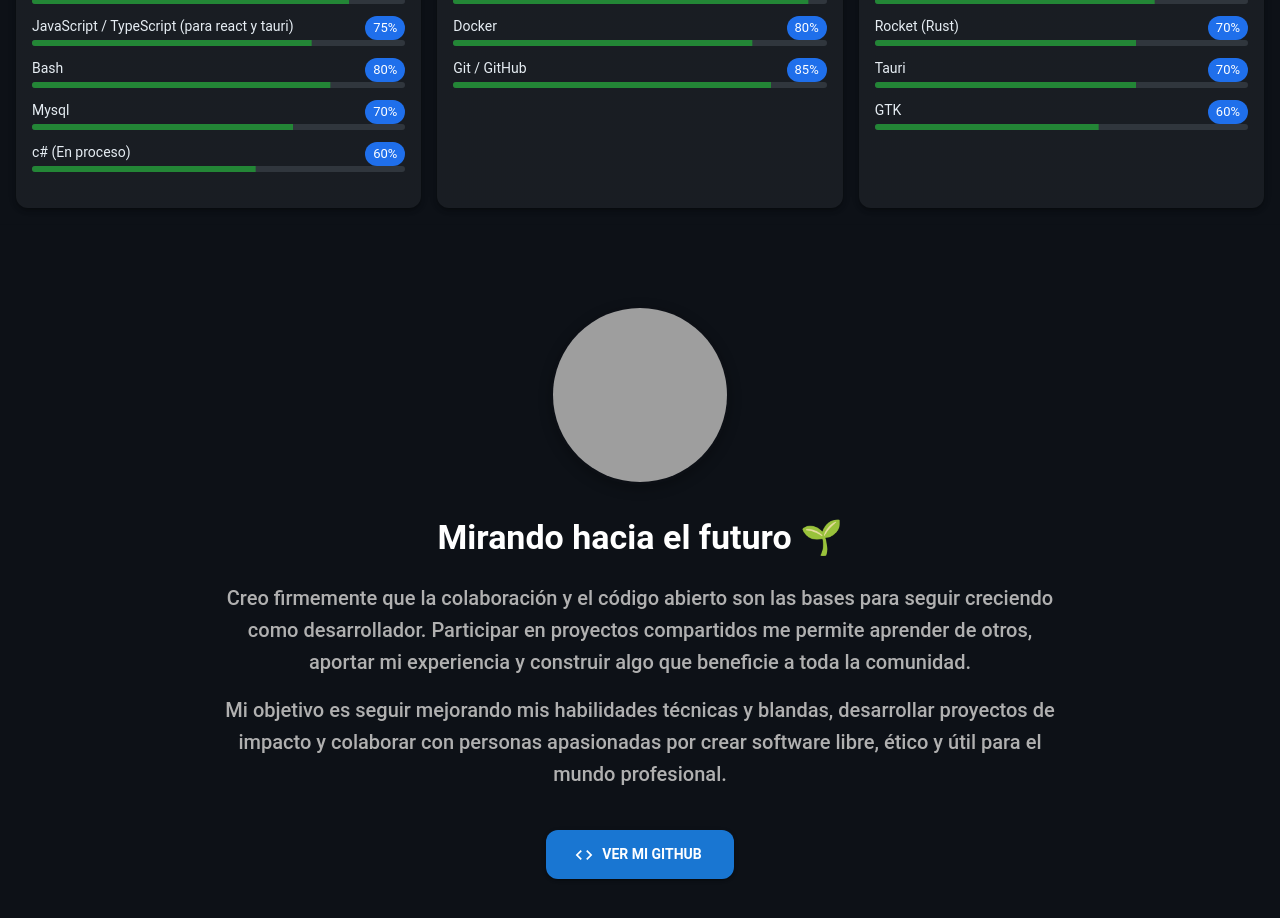
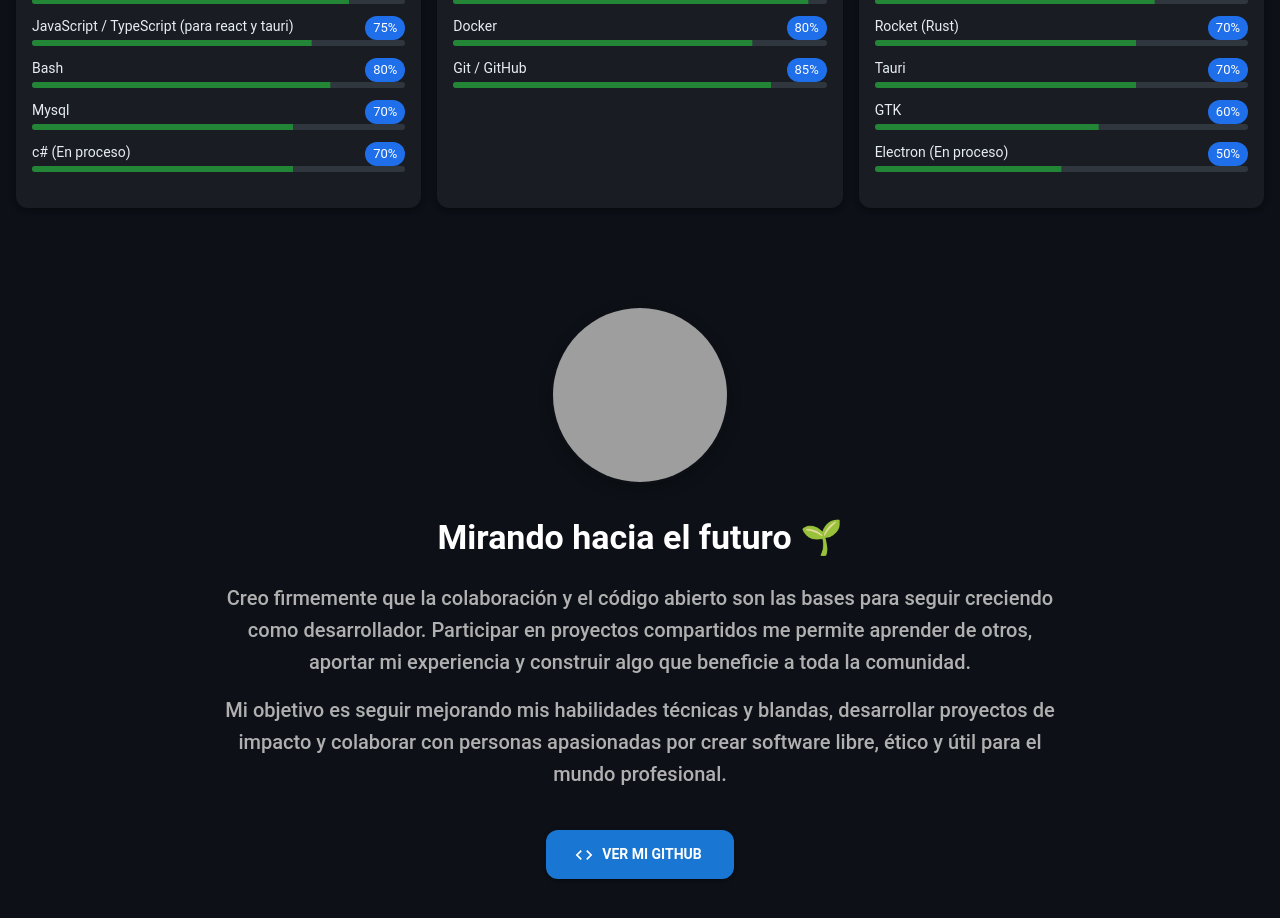
Before and after one commit to gtshadow33/portfolio-react, a React (Vite) app: page / in a window 1280 px wide. Shown: the part 1140-2058 px from the top of the page. Built offline with nearby package versions, Linux system fonts and the light colour scheme; no server answers; grey boxes are pictures that could not be loaded.

Commit message:
electron skill

```diff
--- a/src/pages/components/skills.tsx
+++ b/src/pages/components/skills.tsx
@@ -19,7 +19,7 @@ const skills = [
       { name: "JavaScript / TypeScript (para react y tauri)", level: 75 },
       { name: "Bash", level: 80 },
       { name: "Mysql", level: 70 },
-      { name: "c# (En proceso)", level: 60 },
+      { name: "c# (En proceso)", level: 70 },
     ],
   },
   {
@@ -39,6 +39,7 @@ const skills = [
       { name: "Rocket (Rust)", level: 70 },
       { name: "Tauri", level: 70 },
       { name: "GTK", level: 60 },
+      { name: "Electron (En proceso)", level: 50 },
     ],
   },
 ];
```
